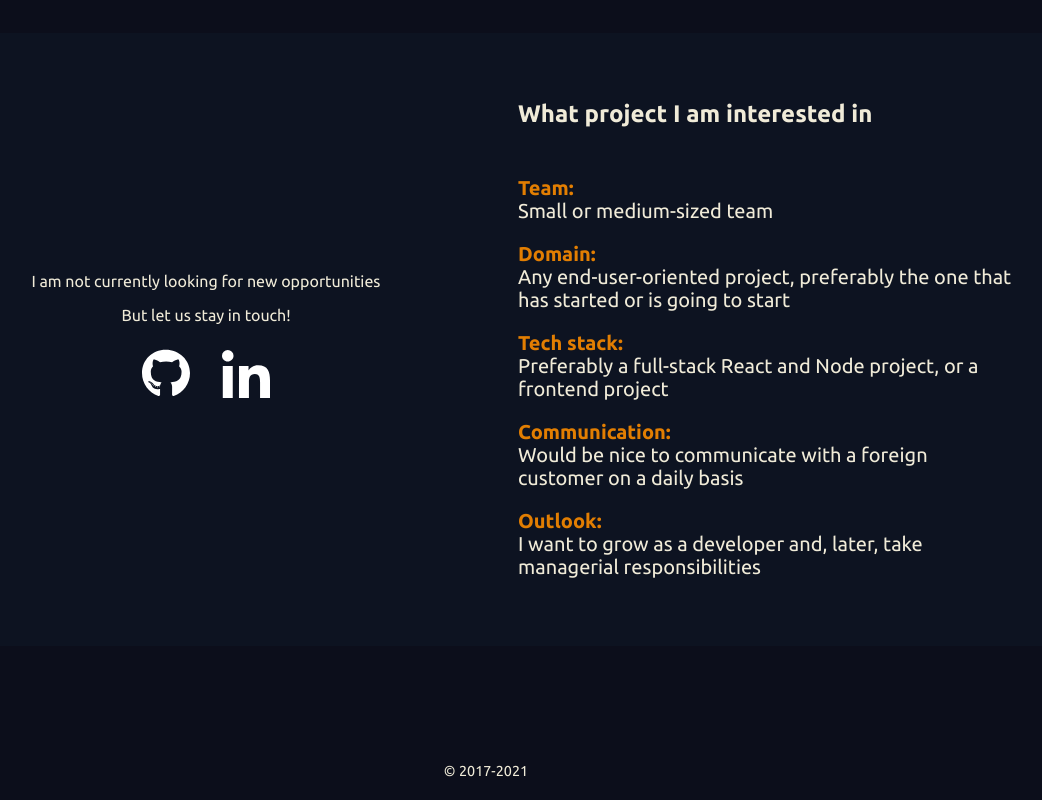
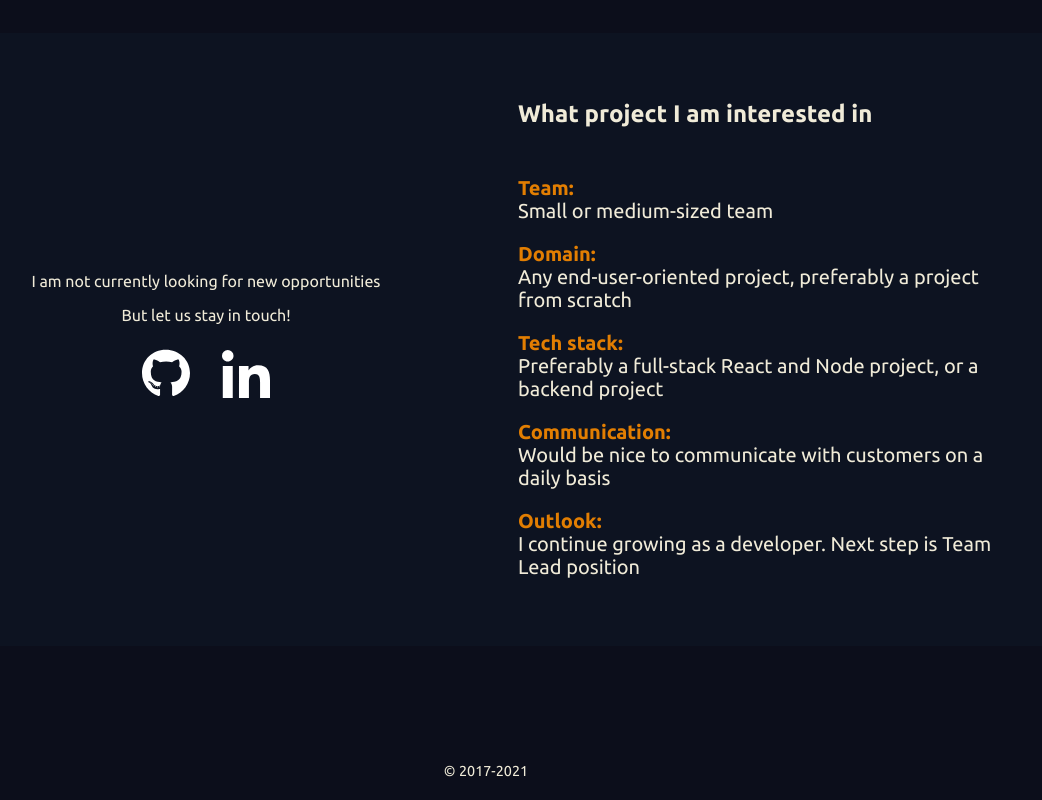
Before and after one commit to ikushlianski/ilya-online-nextjs, a Next.js app: page / in a window 1280 px wide. Shown: the part 1316-2116 px from the top of the page, without its empty margins (154-1196 px from the left). Built offline with nearby package versions, Linux system fonts and the light colour scheme.

Commit message:
Update project preferences

```diff
--- a/src/components/FrontPage/Advantages.js
+++ b/src/components/FrontPage/Advantages.js
@@ -15,20 +15,19 @@ export const Advantages = () => {
         </p>
         <p className="Advantages__Text">
           <div className="Advantages__Accent">Domain:</div>
-          Any end-user-oriented project, preferably the one that has started or
-          is going to start
+          Any end-user-oriented project, preferably a project from scratch
         </p>
         <p className="Advantages__Text">
           <div className="Advantages__Accent">Tech stack:</div>
-          Preferably a full-stack React and Node project, or a frontend project
+          Preferably a full-stack React and Node project, or a backend project
         </p>
         <p className="Advantages__Text">
           <div className="Advantages__Accent">Communication:</div>
-          Would be nice to communicate with a foreign customer on a daily basis
+          Would be nice to communicate with customers on a daily basis
         </p>
         <p className="Advantages__Text">
-          <div className="Advantages__Accent">Outlook:</div>I want to grow as a
-          developer and, later, take managerial responsibilities
+          <div className="Advantages__Accent">Outlook:</div>I continue growing
+          as a developer. Next step is Team Lead position
         </p>
       </div>
     </div>
```
